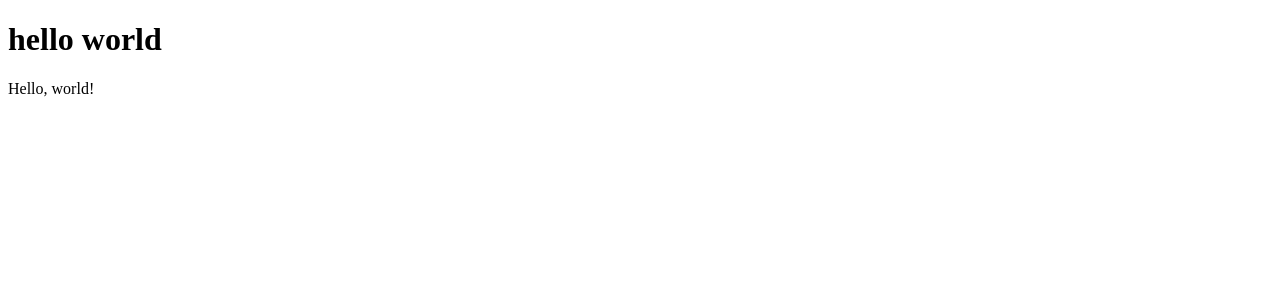
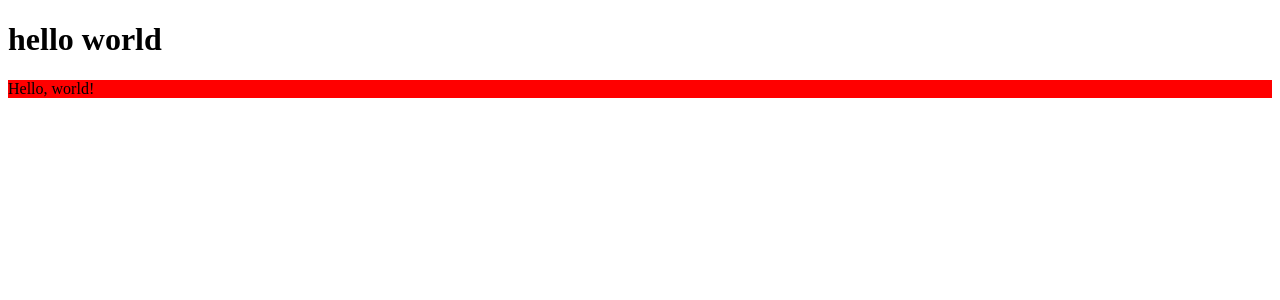
Before and after one commit to branweb1/grocery_list, a React app in the folder frontend/: page / in a window 1280 px wide. Shown: the top 300 px of the page. Built offline with nearby package versions, Linux system fonts and the light colour scheme.

Commit message:
css modules

```diff
--- a/frontend/package.json
+++ b/frontend/package.json
@@ -19,6 +19,8 @@
     "@babel/preset-env": "^7.22.10",
     "@babel/preset-react": "^7.22.5",
     "babel-loader": "^9.1.3",
+    "css-loader": "^6.8.1",
+    "style-loader": "^3.3.3",
     "webpack": "^5.88.2",
     "webpack-cli": "^5.1.4",
     "webpack-dev-server": "^4.15.1"
--- /dev/null
+++ b/frontend/src/components/app.css
@@ -0,0 +1,3 @@
+.foo {
+  background-color: red;
+}
--- a/frontend/src/components/app.jsx
+++ b/frontend/src/components/app.jsx
@@ -1,10 +1,11 @@
 import React from "react";
+import styles from './app.css';
 
 export class App extends React.Component {
 
   render() {
     return (
-      <div>
+      <div className={styles.foo}>
         Hello, world!
       </div>
     );
--- a/frontend/webpack.config.js
+++ b/frontend/webpack.config.js
@@ -3,7 +3,7 @@ const path = require('path');
 module.exports = {
   mode: 'development',
   devServer: {
-    port: 3000
+    port: 3000,
     hot: true,
     liveReload: true
   },
@@ -24,6 +24,19 @@ module.exports = {
             presets: ["@babel/preset-env", "@babel/preset-react"]
           }
         }
+      },
+      {
+        test: /\.css$/,
+        use: [
+          'style-loader',
+          {
+            loader: 'css-loader',
+            options: {
+              importLoaders: 1,
+              modules: true
+            }
+          }
+        ]
       }
     ]
   }
```
Also changed, not shown: 2 other files (tests, documents, lock files or other folders).
